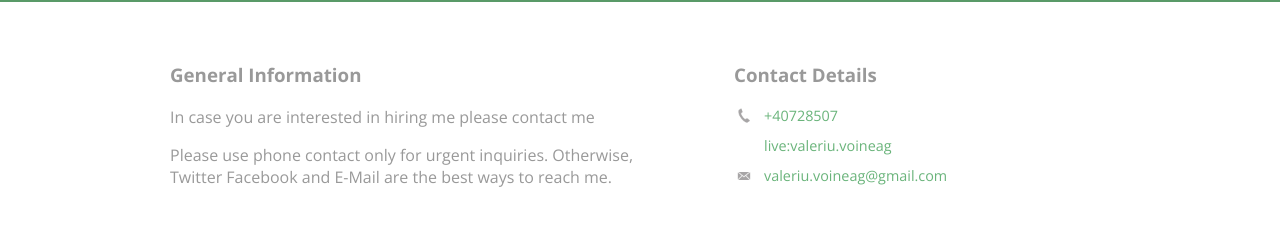
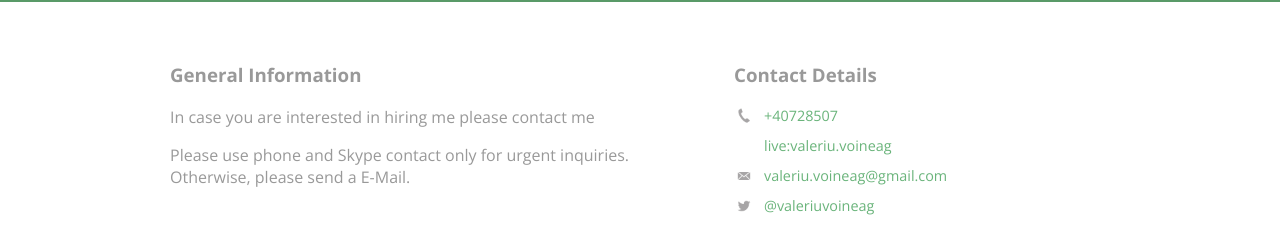
Before and after one commit to dangabrielvaleriuvoineag/dangabrielvaleriuvoineag.github.io, a plain HTML site: page contact.html in a window 1280 px wide. Shown: the part 103-354 px from the top of the page. Drawn offline with nearby package versions, Linux system fonts and the light colour scheme.

Commit message:
Update contact.html

```diff
--- a/contact.html
+++ b/contact.html
@@ -27,7 +27,7 @@
     <section id="primary">
       <h3>General Information</h3>
       <p>In case you are interested in hiring me please contact me</p>
-      <p>Please use phone contact only for urgent inquiries. Otherwise, Twitter Facebook and E-Mail are the best ways to reach me.</p>
+      <p>Please use phone and Skype contact only for urgent inquiries. Otherwise, please send a E-Mail.</p>
     </section>
     <section id="secondary">
        <h3>Contact Details</h3>
@@ -35,6 +35,7 @@
           <li class="phone"><a href="tel:+40728507">+40728507</a></li>
           <li class="skype"><a href="skype:live:valeriu.voineag?call">live:valeriu.voineag</a></li>
           <li class="mail"><a href="mailto:valeriu.voineag@gmail.com">valeriu.voineag@gmail.com</a></li>
+          <li class="twitter"><a href="http://twitter.com/intent/tweet?screen_name=valeriuvoineag">@valeriuvoineag</a></li>
        </ul>
     </section>
     <footer>
```
